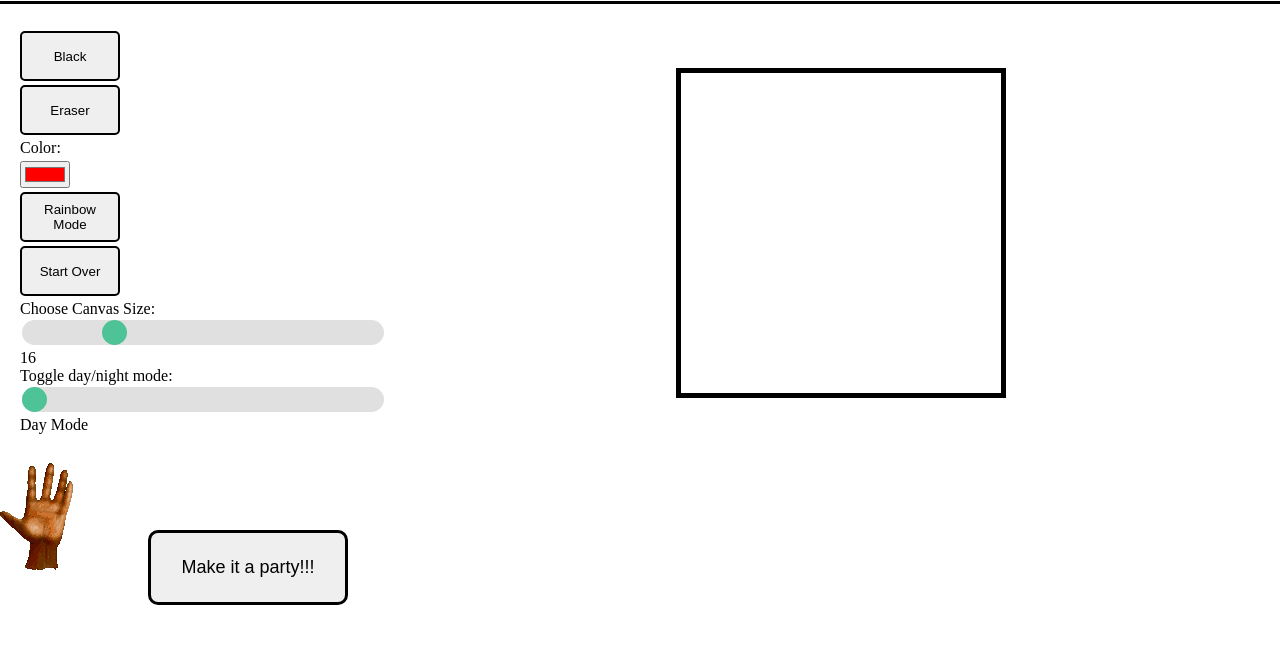
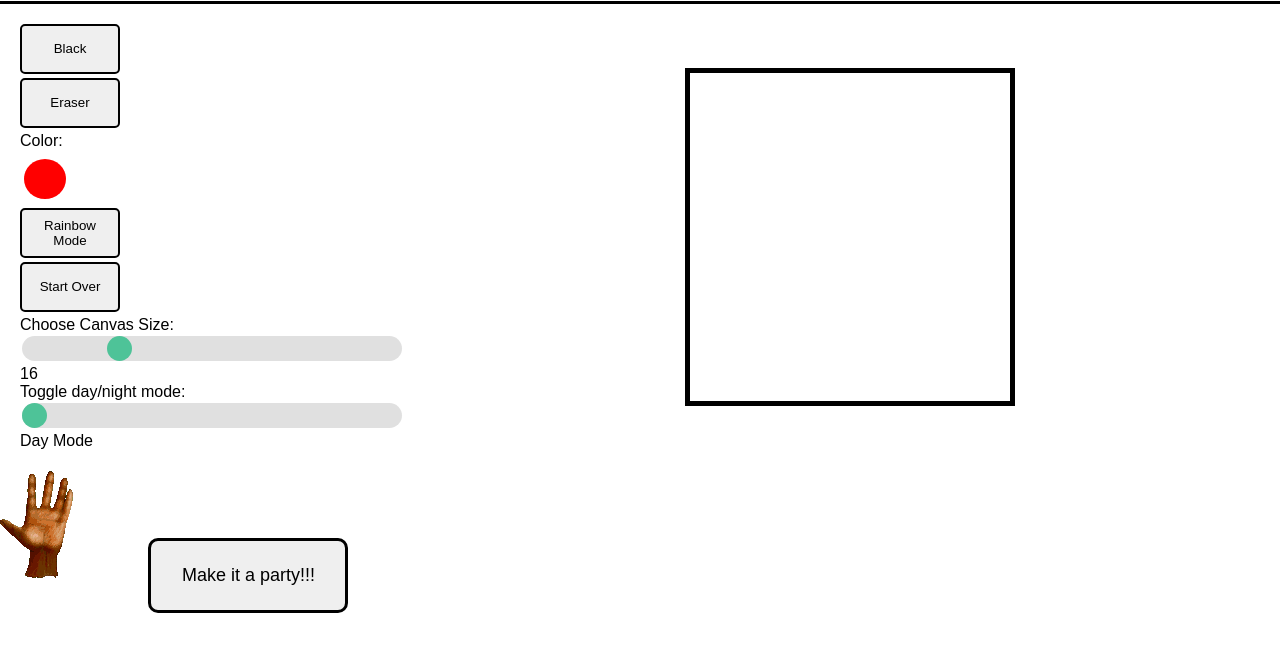
Before and after one commit to jholson1030/odin-sketchpad, a plain HTML site: page index.html in a window 1280 px wide. Shown: the part 79-730 px from the top of the page. Drawn offline with Linux system fonts and the light colour scheme.

Commit message:
Style color picker

```diff
--- a/style.css
+++ b/style.css
@@ -1,5 +1,6 @@
 body {
     margin: 0 auto;
+    font-family: 'Poppins', sans-serif;
 }
 
 .header {
@@ -34,6 +35,20 @@ body {
     align-items: flex-start;
     margin: 20px;
     gap: 4px;
+}
+
+.color-picker {
+    width: 50px;
+    height: 50px;
+    border: none;
+    border-radius: 50%;
+    appearance: none;
+    background-color: transparent;
+}
+
+.color-picker::-webkit-color-swatch {
+    border: none;
+    border-radius: 50%;
 }
 
 button {
```
